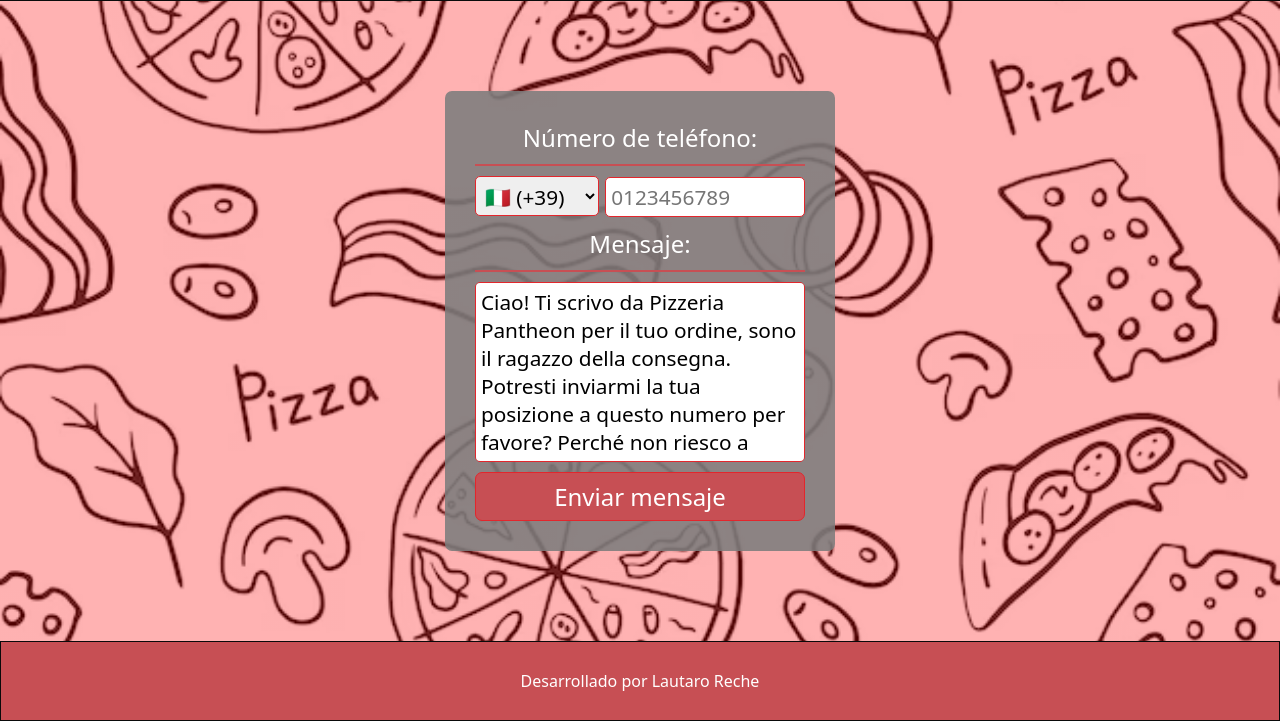
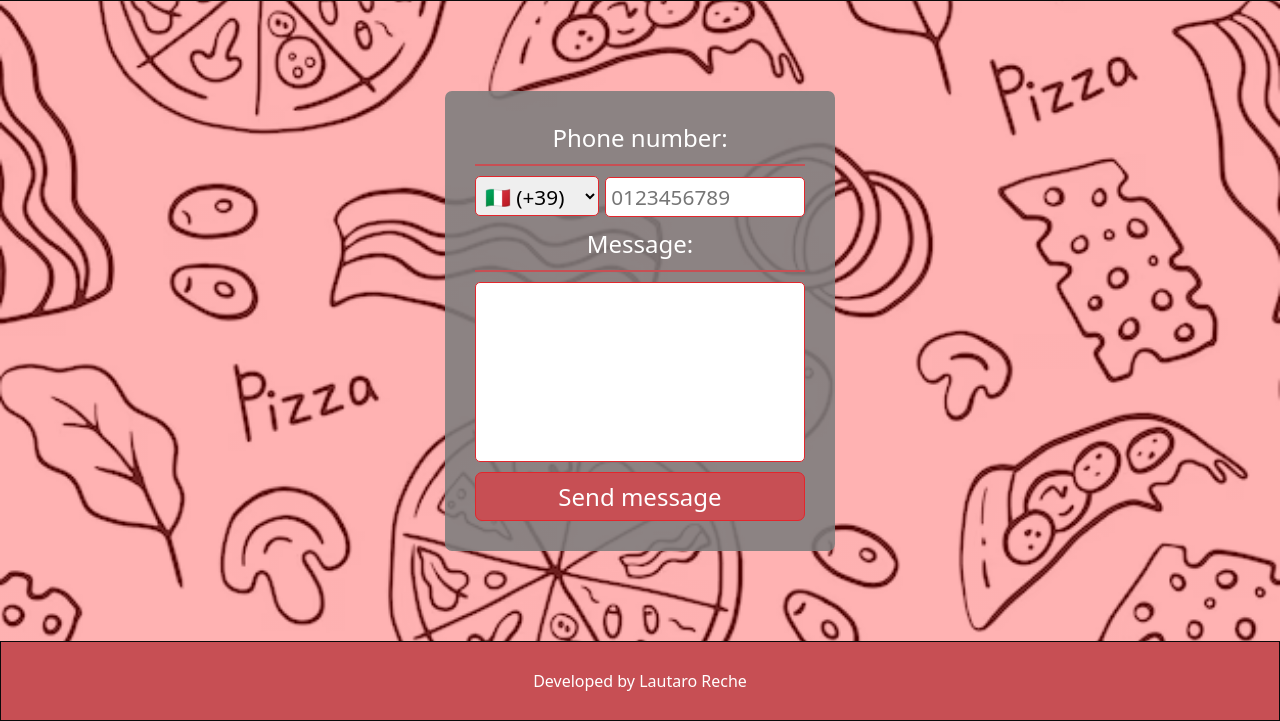
Before and after one commit to lautaroreche/Posizione-Web-Page, a plain HTML site: page index.html in a window 1280 px wide. Shown: the part 79-800 px from the top of the page. Drawn offline with Linux system fonts and the light colour scheme.

Commit message:
Change language to en

```diff
--- a/index.html
+++ b/index.html
@@ -14,24 +14,25 @@
     </header>
     <main>
         <form id="whatsappForm" action="https://api.whatsapp.com/send" method="get" target="_blank">
-            <label for="telefono">Número de teléfono:</label>
+            <label for="telefono">Phone number:</label>
             <hr>
             <div>
                 <select id="optionAreaCode" name="optionAreaCode">
                     <option value="39">🇮🇹 (+39)</option>
                     <option value="549">🇦🇷 (+549)</option>
+                    <option value="353">🇮🇪 (+353)</option>
                     <option value="34">🇪🇸 (+34)</option>
                 </select>
-                <input type="tel" id="phone" name="phone" placeholder="0123456789" pattern="\d{9,10}" title="El teléfono debe contener 9 números para España y 10 números para Argentina e Italia" required>
+                <input type="tel" id="phone" name="phone" placeholder="0123456789" pattern="\d{9,10}" title="Phone number must contain 9 or 10 digits depending on the selected country" required>
             </div>
-            <label for="mensaje">Mensaje:</label>
+            <label for="mensaje">Message:</label>
             <hr>
-            <textarea id="text" name="text">Ciao! Ti scrivo da Pizzeria Pantheon per il tuo ordine, sono il ragazzo della consegna. Potresti inviarmi la tua posizione a questo numero per favore? Perché non riesco a trovarla</textarea>
-            <button type="submit">Enviar mensaje</button>
+            <textarea id="text" name="text"></textarea>
+            <button type="submit">Send message</button>
         </form>
     </main>
     <footer>
-        <p>Desarrollado por Lautaro Reche</p>
+        <p>Developed by Lautaro Reche</p>
     </footer>
 
     <script>
```
